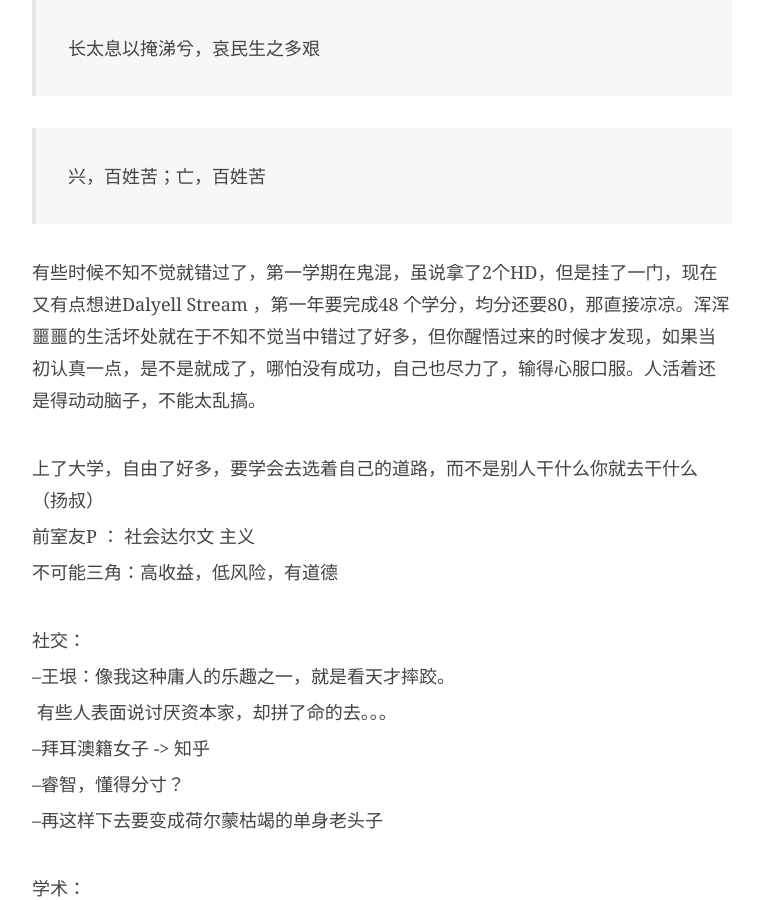
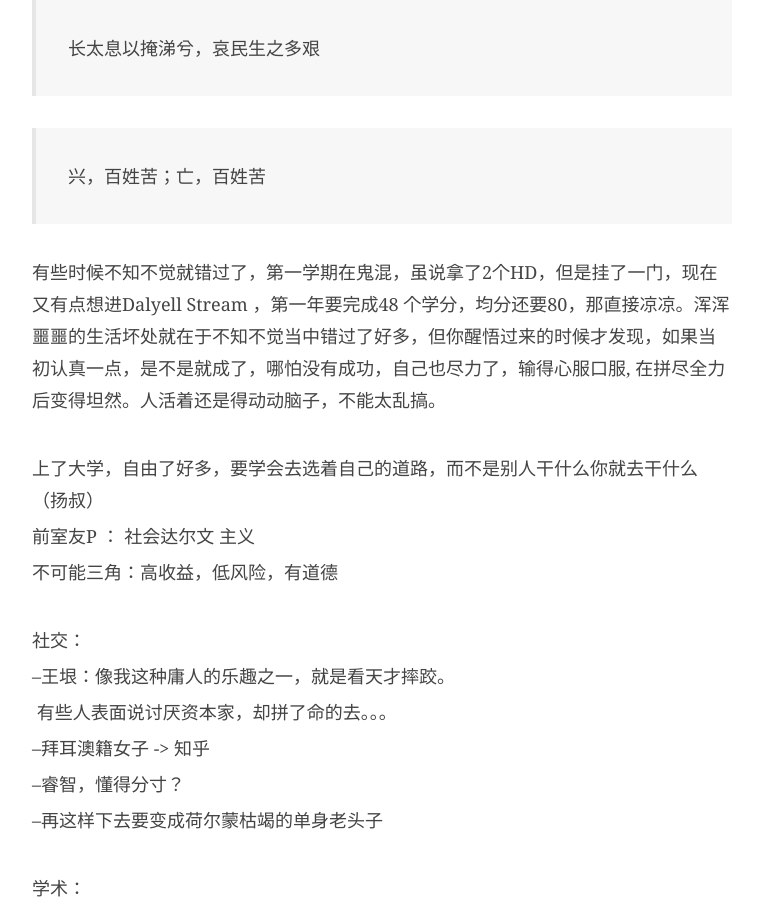
Before and after one commit to JaydenYL/JaydenYL.github.io, a Jekyll site: the page built from _posts/2020-03-19-《活着》.md, in a window 1280 px wide and 900 px high, scrolled down 621 px. Shown: the whole window, without its empty margins (258-1018 px from the left). Built offline with Jekyll 4.4.1, drawn with Linux system fonts in a browser that asks for light colours; comment, search, counter and statistics services are not loaded.

Commit message:
Update 2020-03-19-《活着》.md

```diff
--- a/_posts/2020-03-19-《活着》.md
+++ b/_posts/2020-03-19-《活着》.md
@@ -34,7 +34,7 @@
 
 > 兴，百姓苦；亡，百姓苦
 
-有些时候不知不觉就错过了，第一学期在鬼混，虽说拿了2个HD，但是挂了一门，现在又有点想进Dalyell Stream ，第一年要完成48 个学分，均分还要80，那直接凉凉。浑浑噩噩的生活坏处就在于不知不觉当中错过了好多，但你醒悟过来的时候才发现，如果当初认真一点，是不是就成了，哪怕没有成功，自己也尽力了，输得心服口服。人活着还是得动动脑子，不能太乱搞。
+有些时候不知不觉就错过了，第一学期在鬼混，虽说拿了2个HD，但是挂了一门，现在又有点想进Dalyell Stream ，第一年要完成48 个学分，均分还要80，那直接凉凉。浑浑噩噩的生活坏处就在于不知不觉当中错过了好多，但你醒悟过来的时候才发现，如果当初认真一点，是不是就成了，哪怕没有成功，自己也尽力了，输得心服口服, 在拼尽全力后变得坦然。人活着还是得动动脑子，不能太乱搞。
 
 <br>上了大学，自由了好多，要学会去选着自己的道路，而不是别人干什么你就去干什么（扬叔）
 
```
